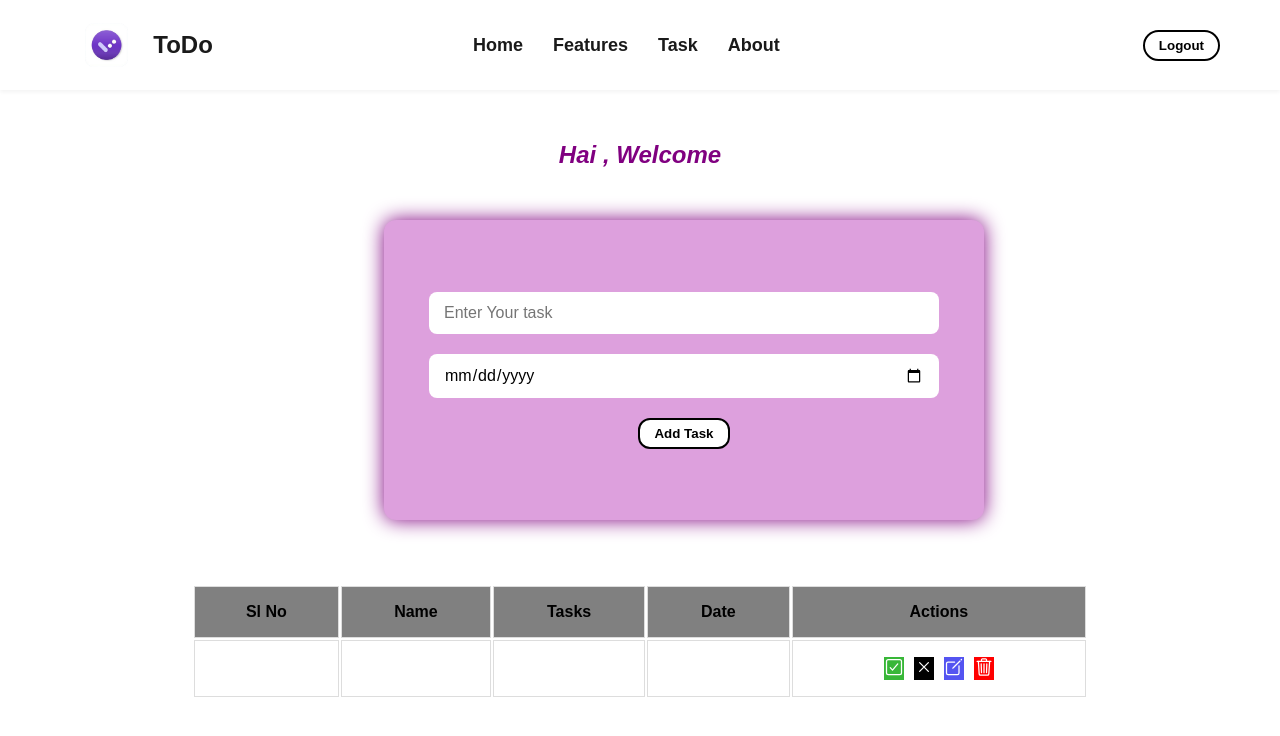
After one commit to Bhavyamb-123/todo, a Django app: page /taskpage/ in a window 1280 px wide. The commit adds this page. Shown: the top 736 px of the page. Run offline with Django 4.2, Linux system fonts and the light colour scheme; lists and menus that the app fills with data are empty.

Commit message:
taskcompleted

```diff
--- /dev/null
+++ b/todotask/todoapp/static/css/task.css
@@ -0,0 +1,145 @@
+*{
+margin: 0;
+padding: 0;
+font-family: Arial, Helvetica, sans-serif;
+}
+.container{
+    background-color: f8f9ff;
+    color: #1a1a1a;
+}
+.navbar{
+    display: flex;
+    justify-content: space-between;
+    align-items: center;
+    padding: 20px 60px;
+    background-color: white;
+    box-shadow: 0 2px 4px rgba(0,0,0,0.05);
+    height: 50px;
+}
+.logo{
+    width: 50px;
+    height: 50px;
+    padding: 10px,20px;
+    display: flex;
+    align-items: center;
+    /* margin-left: ; */
+    img{
+        width: 150px;
+        height: 70px;
+    }
+}
+.navitems{
+    display: flex;
+   justify-content: center;
+   align-items: center;
+   gap: 30px;
+   h2{
+    font-size: 18px;
+   }
+}
+ #b1{
+    padding: 6px 14px;
+  border: 2px solid black;
+  border-radius: 20px;
+  background-color: white;
+  color:black;
+  font-weight: bold;
+  cursor: pointer;
+    }
+    .todo-head{
+        display: flex;
+        align-items: center;
+        justify-content: center;
+        margin: 4%;
+        h2{
+            font-style: italic;
+            color: purple;
+        }
+    }
+    .taskform{
+        height: 300px;
+        background-color: plum;
+        width: 600px;
+        display: flex;
+        align-items: center;
+        justify-content: center;
+        margin-left: 30%;
+        flex-direction: column;
+        border-radius: 12px;
+        box-shadow: 0 0 20px purple;
+        gap: 20px;
+
+         input{
+        padding: 12px 15px;
+        font-size: 16px;
+        border: none;
+        border-radius: 8px;
+        background: white;
+        box-shadow: inset 0 2px 4px rgb(0,0,0 0.05);
+        width: 80%;
+
+    }
+    }
+    #add{
+          padding: 6px 14px;
+  border: 2px solid black;
+  border-radius: 12px;
+  background-color: white;
+  color:black;
+  font-weight: bold;
+  cursor: pointer;
+
+    }
+ #add:hover{
+    background-color: purple;
+    color: white;
+ }
+ table{
+    width: 70%;
+    background-color: white;
+    margin-left: 15%;
+    margin-top: 5%;
+
+ }
+ thead{
+    background-color: gray;
+    color: black;
+ }
+ th,td{
+    padding: 16px 12px;
+    border: 1px solid #ddd;
+    min-width: 40px;
+    justify-content: center;
+
+
+ }
+ ion-icon{
+    font-size: 20px;
+    color: white;
+ }
+ #check{
+    background-color: rgb(56, 183, 56);
+    outline: none;
+    border: none;
+ }
+ #close{
+    background-color: black;
+    outline: none;
+   border: none;
+ }
+ #edit{
+    background-color: rgb(84, 84, 241);
+    outline: none;
+    border: none;
+ }
+ #dele{
+    background-color: red;
+    outline: none;
+    border: none;
+ }
+.actions{
+   display: flex;
+   align-items: center;
+   justify-content: center;
+   gap: 10px;
+}
--- /dev/null
+++ b/todotask/todoapp/templates/task.html
@@ -0,0 +1,69 @@
+{% load static %}
+<!DOCTYPE html>
+<html lang="en">
+<head>
+    <meta charset="UTF-8">
+    <meta name="viewport" content="width=device-width, initial-scale=1.0">
+    <title>Document</title>
+    <link rel="stylesheet" href="{% static 'css/task.css' %}">
+</head>
+<body>
+    <div class="container">
+         <div class="navbar">
+            <div class="logo">
+                <img src="{% static 'images/todologo.png' %}" alt="">
+                <h2> ToDo</h2>
+            </div>
+            <div class="navitems">
+                <h2>Home</h2>
+                <h2>Features</h2>
+                <h2>Task</h2>
+                <h2>About</h2>
+            </div>
+            <div class="btns">
+                <button id="b1" type="submit" onclick="login()" >Logout</button>
+            </div>
+
+        </div>
+        <div class="todo-head">
+            <h2>Hai , Welcome</h2>
+        </div>
+        <form action="" method="post" class="taskform">
+            <input type="text" id="task" name="taskname" placeholder="Enter Your task">
+            <input type="date" id="taskdate" name="taskdate">
+            <button id="add" type="submit">Add Task</button>
+
+        </form>
+        <table>
+            <thead>
+                <tr>
+                    <th>Sl No</th>
+                    <th>Name</th>
+                    <th>Tasks</th>
+                    <th>Date</th>
+                    <th>Actions</th>
+
+
+                </tr>
+            </thead>
+            <tbody>
+                <tr>
+                    <td></td>
+                    <td></td>
+                    <td></td>
+                    <td></td>
+                    <td class="actions">
+                       <button type="submit" id="check"><ion-icon name="checkbox-outline"></ion-icon></button>
+                       <button type="submit" id="close"><ion-icon name="close-outline"></ion-icon></ion-icon></button>
+                       <button type="submit" id="edit"><ion-icon name="create-outline"></ion-icon></button>
+                       <button type="submit" id="dele"><ion-icon name="trash-outline"></ion-icon></button>
+                    </td>
+                </tr>
+            </tbody>
+        </table>
+
+    </div>
+    <script type="module" src="https://unpkg.com/ionicons@7.1.0/dist/ionicons/ionicons.esm.js"></script>
+<script nomodule src="https://unpkg.com/ionicons@7.1.0/dist/ionicons/ionicons.js"></script>
+</body>
+</html>
--- a/todotask/todoapp/urls.py
+++ b/todotask/todoapp/urls.py
@@ -3,4 +3,5 @@ from .import views
 
 urlpatterns = [
     path('',views.homepage,name="homepage"),
+    path('taskpage/',views.taskpage, name="taskpage"),
 ]
--- a/todotask/todoapp/views.py
+++ b/todotask/todoapp/views.py
@@ -3,3 +3,5 @@ from django.shortcuts import render
 # Create your views here.
 def homepage(request):
     return render(request, 'home.html')
+def taskpage(request):
+    return render(request, 'task.html')
```
Also changed, not shown: todotask/todoapp/static/css/home.css (+31 -11 lines), todotask/todoapp/templates/home.html (+11 -5 lines), todotask/db.sqlite3.
